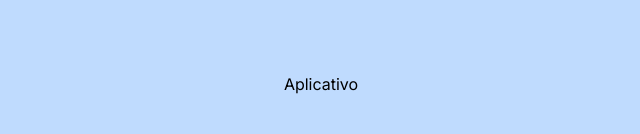
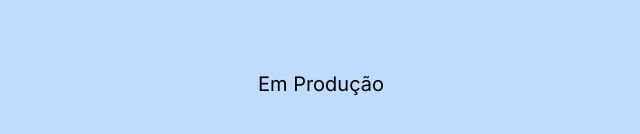
Before and after one commit to Luccas-costa/teko-bag, a Next.js app: page /pages/montagem in a window 1280 px wide. Shown: the part 316-450 px from the top of the page, without its empty margins (319-959 px from the left). Built offline with nearby package versions, Linux system fonts and the light colour scheme.

Commit message:
Atualizar o Aplicativo.tsx

```diff
--- a/src/components/montagem/Aplicativo/Aplicativo.tsx
+++ b/src/components/montagem/Aplicativo/Aplicativo.tsx
@@ -1,5 +1,5 @@
 import React from "react";
 
 export default function Aplicativo() {
-  return <div>Aplicativo</div>;
+  return <div className="text-xl">Em Produção</div>;
 }
```
